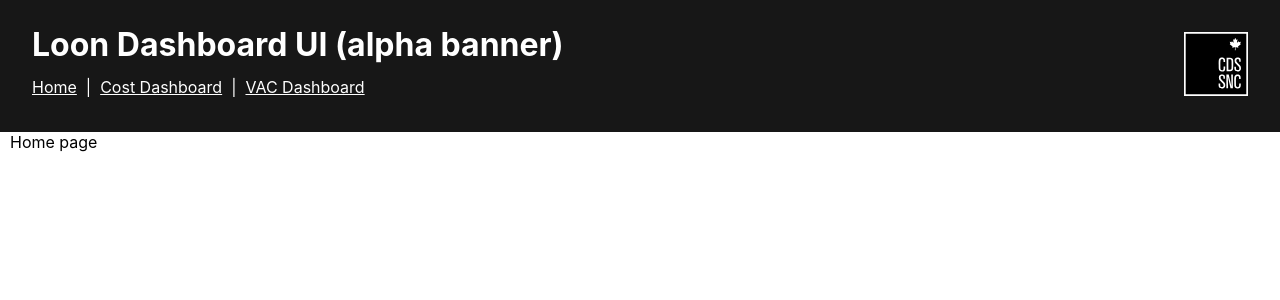
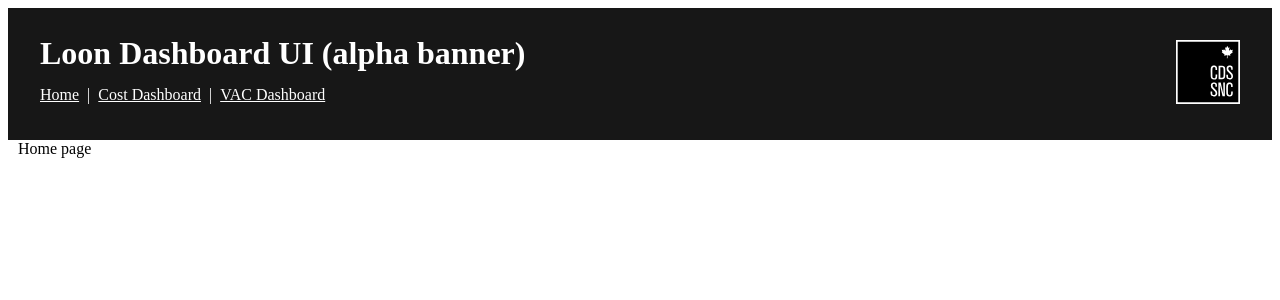
Before and after one commit to cds-snc/dashboard-ui, a React (Create React App) app: page / in a window 1280 px wide. Shown: the top 300 px of the page. Built offline with nearby package versions, Linux system fonts and the light colour scheme.

Commit message:
added react-snap to the heroku postbuild step

```diff
--- a/package.json
+++ b/package.json
@@ -59,7 +59,7 @@
   "scripts": {
     "start": "react-scripts start",
     "build": "react-scripts build",
-    "heroku-postbuild": "PUBLIC_URL=/ react-scripts build",
+    "heroku-postbuild": "PUBLIC_URL=/ react-scripts build && react-snap",
     "postbuild": "react-snap",
     "test": "react-scripts test --env=jsdom",
     "eject": "react-scripts eject",
--- a/src/index.tsx
+++ b/src/index.tsx
@@ -3,7 +3,7 @@ import { jsx, css } from '@emotion/core'
 import React from "react";
 import { hydrate, render } from "react-dom";
 import CdsLogo from './CdsLogo';
-import "./index.css";
+// import "./index.css";
 import Cost from "./Cost";
 import Vac from "./Vac";
 import Home from "./Home";
@@ -30,6 +30,23 @@ const header = css`
   }
 `
 
+const pageStyles = css`
+  body {
+    margin: 0;
+    padding: 0;
+    font-family: -apple-system, BlinkMacSystemFont, 'Segoe UI', 'Roboto', 'Oxygen',
+      'Ubuntu', 'Cantarell', 'Fira Sans', 'Droid Sans', 'Helvetica Neue',
+      sans-serif;
+    -webkit-font-smoothing: antialiased;
+    -moz-osx-font-smoothing: grayscale;
+  }
+
+  code {
+    font-family: source-code-pro, Menlo, Monaco, Consolas, 'Courier New',
+      monospace;
+  }
+`;
+
 const navStyle = css`
   color: white;
 
@@ -40,7 +57,7 @@ const navStyle = css`
 
 
 const App = () => (
-  <div>
+  <div css={pageStyles}>
     <div css={header}>
       <div>
         <h1>Loon Dashboard UI (alpha banner)</h1>
```
